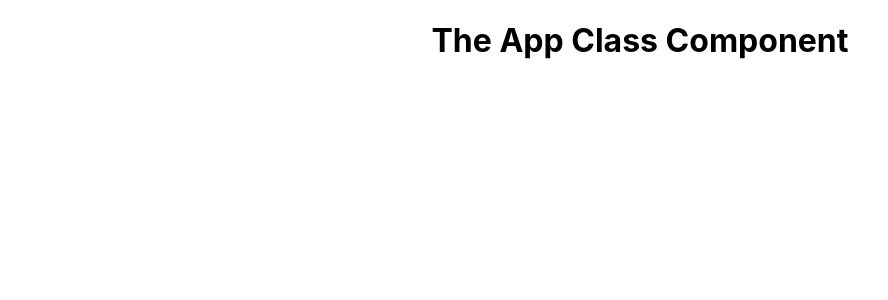
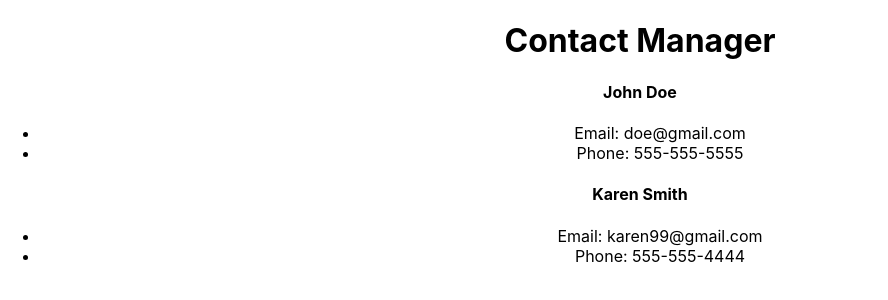
Before and after one commit to SimasDei/react-six, a React (Create React App) app: page / in a window 1280 px wide. Shown: the top 300 px of the page, without its empty margins (0-888 px from the left). Built offline with nearby package versions, Linux system fonts and the light colour scheme.

Commit message:
add and set proptypes

```diff
--- a/src/App.js
+++ b/src/App.js
@@ -1,11 +1,19 @@
 import React, { Component } from 'react';
 import './App.css';
+import Contact from './components/Contact';
+import Header from './components/Header';
 
 class App extends Component {
   render() {
     return (
       <div className="App">
-        <h1>The App Class Component</h1>
+        <Header branding="Contact Manager" />
+        <Contact name="John Doe" email="doe@gmail.com" phone="555-555-5555" />
+        <Contact
+          name="Karen Smith"
+          email="karen99@gmail.com"
+          phone="555-555-4444"
+        />
       </div>
     );
   }
--- a/src/components/Contact.js
+++ b/src/components/Contact.js
@@ -0,0 +1,25 @@
+import React, { Component } from 'react';
+import PropTypes from 'prop-types';
+
+class Contact extends Component {
+  static PropTypes = {
+    name: PropTypes.string.isRequired,
+    email: PropTypes.string.isRequired,
+    phone: PropTypes.string.isRequired
+  };
+
+  render() {
+    const { name, email, phone } = this.props;
+    return (
+      <div>
+        <h4>{name}</h4>
+        <ul>
+          <li>Email: {email}</li>
+          <li>Phone: {phone}</li>
+        </ul>
+      </div>
+    );
+  }
+}
+
+export default Contact;
--- /dev/null
+++ b/src/components/Header.js
@@ -0,0 +1,21 @@
+import React from 'react';
+import PropTypes from 'prop-types';
+
+const Header = props => {
+  const { branding } = props;
+  return (
+    <div>
+      <h1>{branding}</h1>
+    </div>
+  );
+};
+
+Header.defaultProps = {
+  branding: 'Contacts App'
+};
+
+Header.propTypes = {
+  branding: PropTypes.string.isRequired
+};
+
+export default Header;
```
Also changed, not shown: src/logo.svg (deleted).
